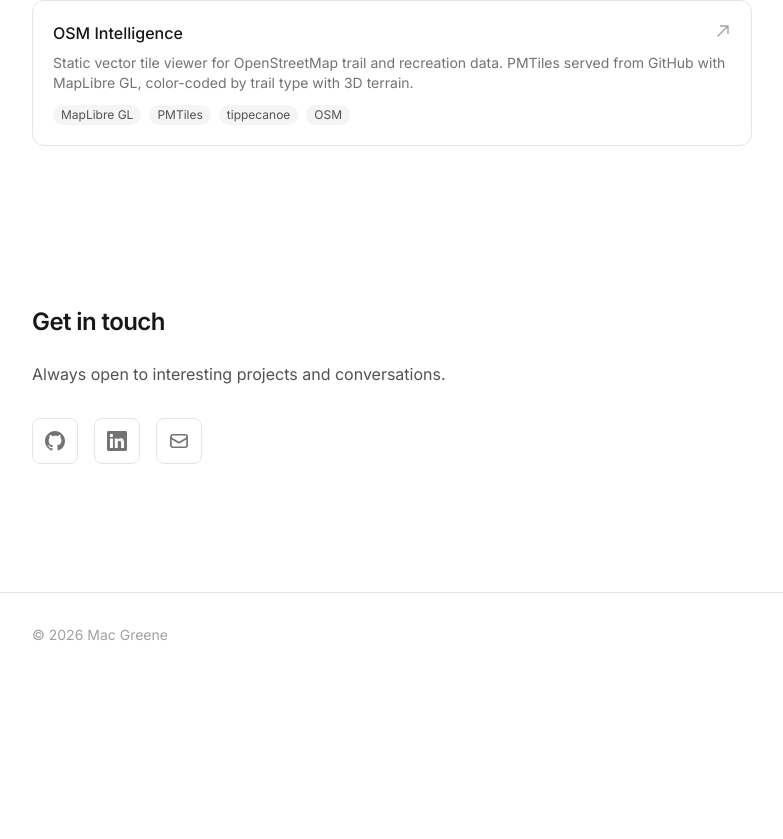
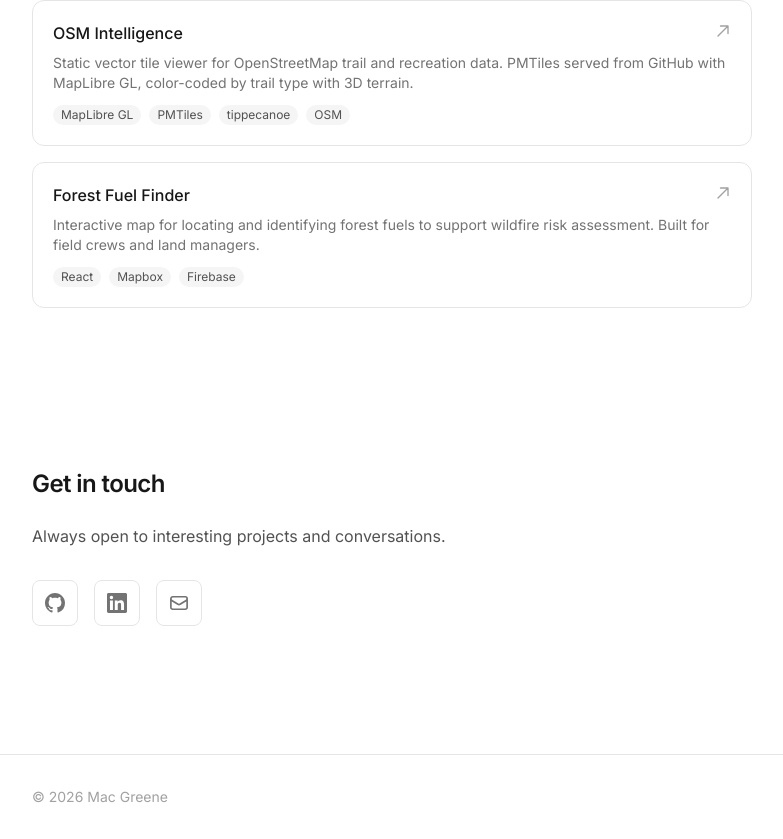
Before and after one commit to macgreene14/macgreene-site, a Next.js app: page / in a window 1280 px wide. Shown: the part 1122-1961 px from the top of the page, without its empty margins (248-1031 px from the left). Before the commit the page ends 1799 px from the top, so only its background shows below. Built offline with nearby package versions, Linux system fonts and the light colour scheme.

Commit message:
Add Forest Fuel Finder back to portfolio

```diff
--- a/src/app/page.tsx
+++ b/src/app/page.tsx
@@ -19,12 +19,13 @@
     tags: ["MapLibre GL", "PMTiles", "tippecanoe", "OSM"],
     href: "https://macgreene14.github.io/osm-intelligence/",
   },
-  // {
-  //   title: "Forest Fuel Finder",
-  //   description:
-  //     "Interactive map for locating and identifying forest fuels to support wildfire risk assessment. Built for field crews and land managers.",
-  //   tags: ["React", "Mapbox", "Firebase"],
-  // },
+  {
+    title: "Forest Fuel Finder",
+    description:
+      "Interactive map for locating and identifying forest fuels to support wildfire risk assessment. Built for field crews and land managers.",
+    tags: ["React", "Mapbox", "Firebase"],
+    href: "https://github.com/macgreene14/forest-fuel-finder",
+  },
   // {
   //   title: "Air Label",
   //   description:
```
